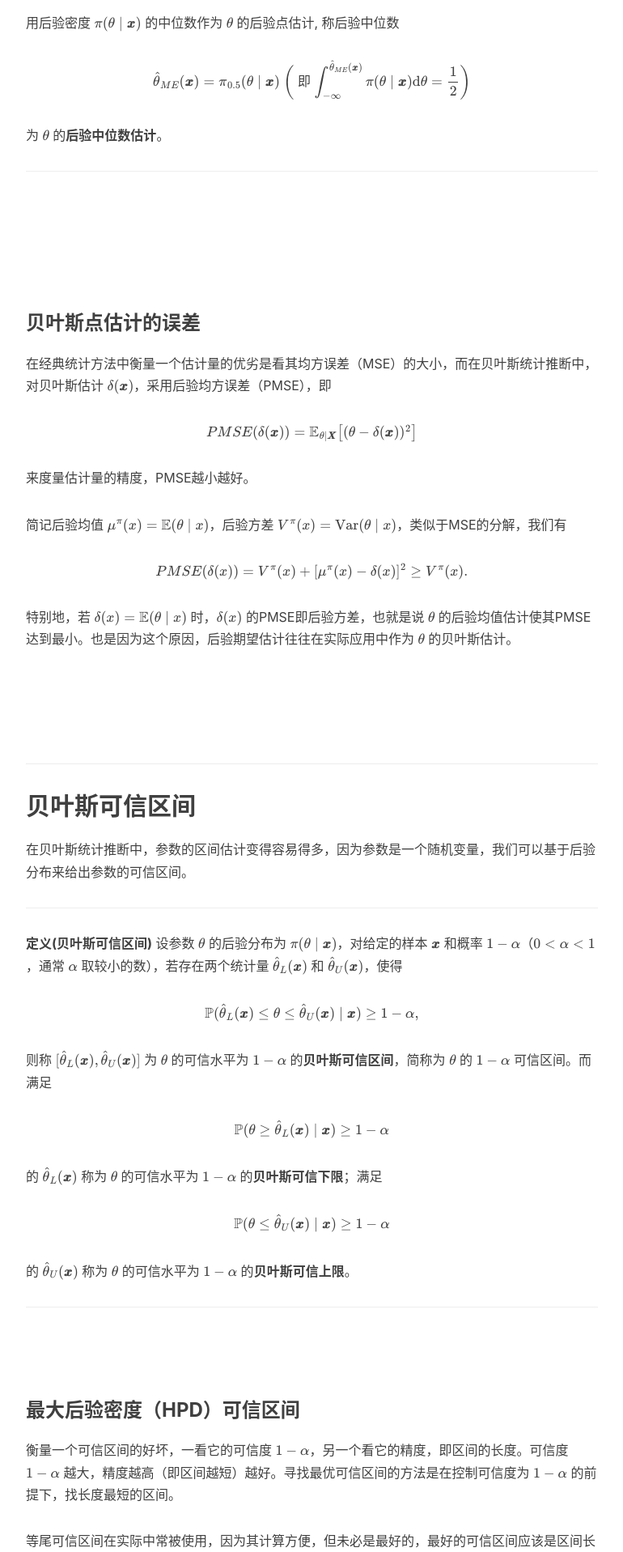
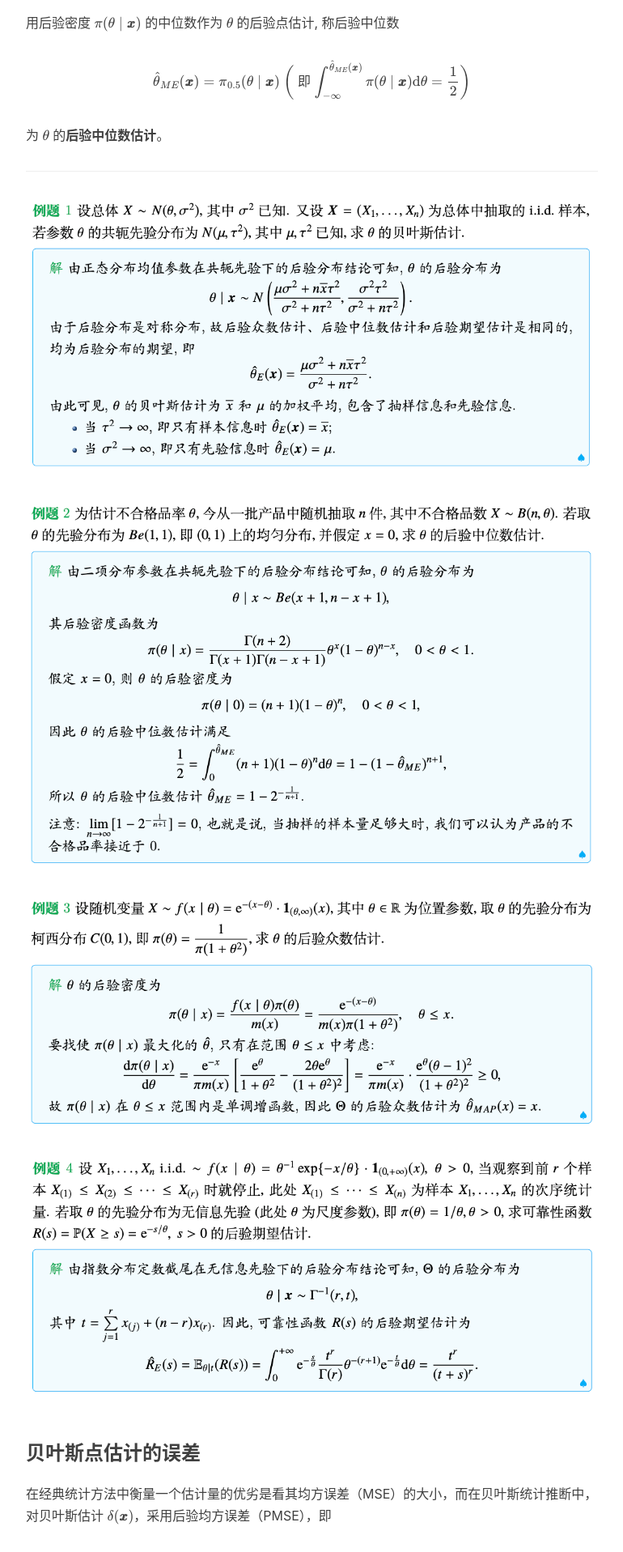
Before and after one commit to kausiujik/kausiujik.github.io, a Jekyll site: the page built from _posts/2022-09-25-Bayes_Lec3.1.md, in a window 1280 px wide. Shown: the part 1472-3389 px from the top of the page at 81% size, without its empty margins (233-1003 px from the left). Built offline with Jekyll 4.4.1, drawn with Linux system fonts in a browser that asks for light colours; nearby versions of some CDN libraries; formulas are drawn with MathJax 3; comment, search, counter and statistics services are not loaded.

Commit message:
Update 2022-09-25-Bayes_Lec3.1.md

```diff
--- a/_posts/2022-09-25-Bayes_Lec3.1.md
+++ b/_posts/2022-09-25-Bayes_Lec3.1.md
@@ -50,13 +50,13 @@ $\displaystyle\hat{\theta}_{ME}(\pmb x)=\pi_{0.5}(\theta\mid\pmb x)$ $\bigg($
 
 ---
 
-![](./img/in_post/Bayes/BayesLec3_1_1.png)
+![](/img/in_post/Bayes/BayesLec3_1_1.png)
 
-![](./img/in_post/Bayes/BayesLec3_1_2.png)
+![](/img/in_post/Bayes/BayesLec3_1_2.png)
 
-![](./img/in_post/Bayes/BayesLec3_1_3.png)
+![](/img/in_post/Bayes/BayesLec3_1_3.png)
 
-![](./img/in_post/Bayes/BayesLec3_1_4.png)
+![](/img/in_post/Bayes/BayesLec3_1_4.png)
 
 ### 贝叶斯点估计的误差
 
@@ -74,11 +74,11 @@ $PMSE(\delta(x))=V^\pi(x)+[\mu^\pi(x)-\delta(x)]^2\geq V^\pi(x).$
 
 特别地，若 $\delta(x)=\mathbb E(\theta\mid x)$ 时，$\delta(x)$ 的PMSE即后验方差，也就是说 $\theta$ 的后验均值估计使其PMSE达到最小。也是因为这个原因，后验期望估计往往在实际应用中作为 $\theta$ 的贝叶斯估计。
 
-![](./img/in_post/Bayes/BayesLec3_1_5.png)
+![](/img/in_post/Bayes/BayesLec3_1_5.png)
 
-![](./img/in_post/Bayes/BayesLec3_1_6.png)
+![](/img/in_post/Bayes/BayesLec3_1_6.png)
 
-![](./img/in_post/Bayes/BayesLec3_1_7.png)
+![](/img/in_post/Bayes/BayesLec3_1_7.png)
 
 ## 贝叶斯可信区间
 
@@ -104,9 +104,9 @@ $\mathbb P(\theta\leq\hat{\theta}_U(\pmb x)\mid\pmb x)\geq1-\alpha$
 
 ---
 
-![](./img/in_post/Bayes/BayesLec3_1_8.png)
+![](/img/in_post/Bayes/BayesLec3_1_8.png)
 
-![](./img/in_post/Bayes/BayesLec3_1_9.png)
+![](/img/in_post/Bayes/BayesLec3_1_9.png)
 
 ### 最大后验密度（HPD）可信区间
 
```
